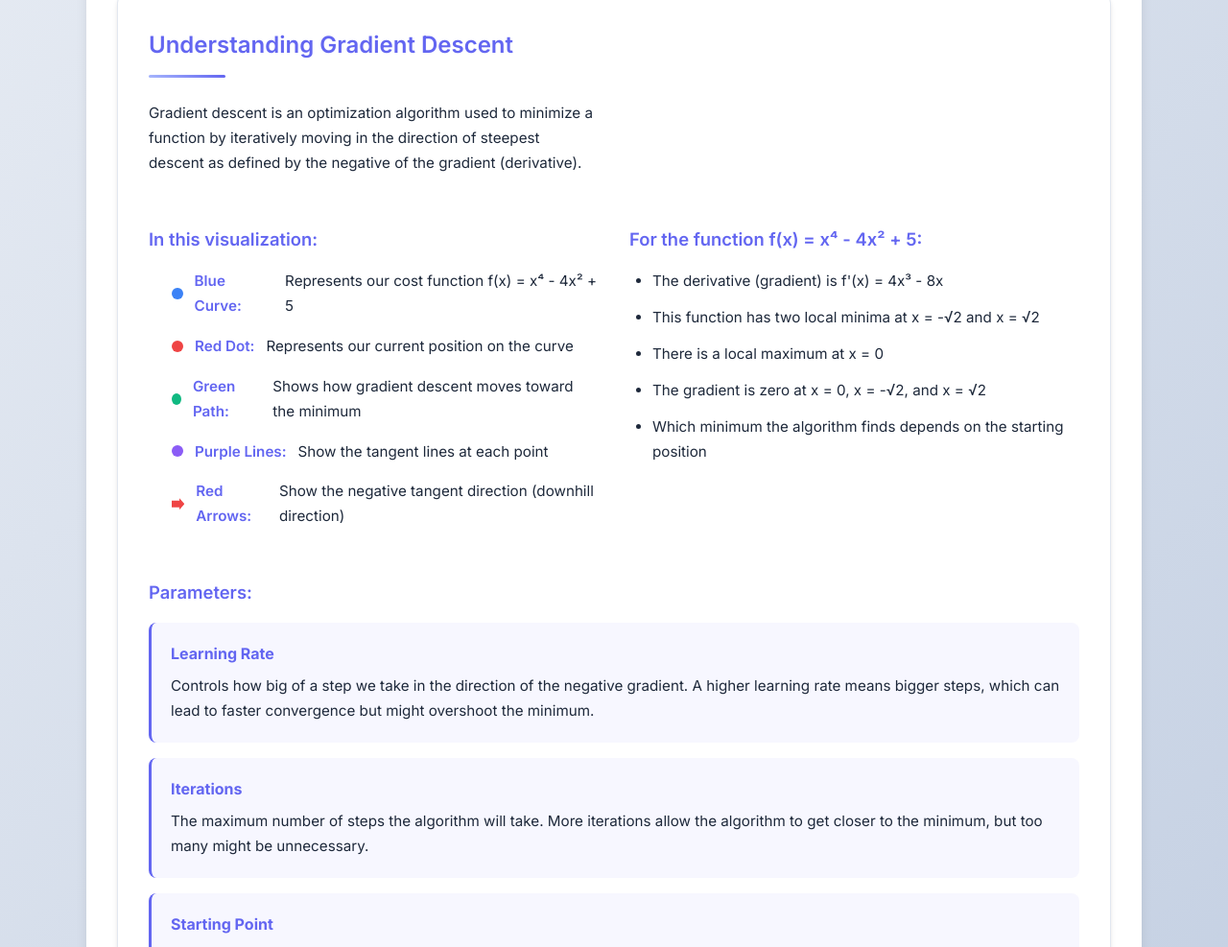
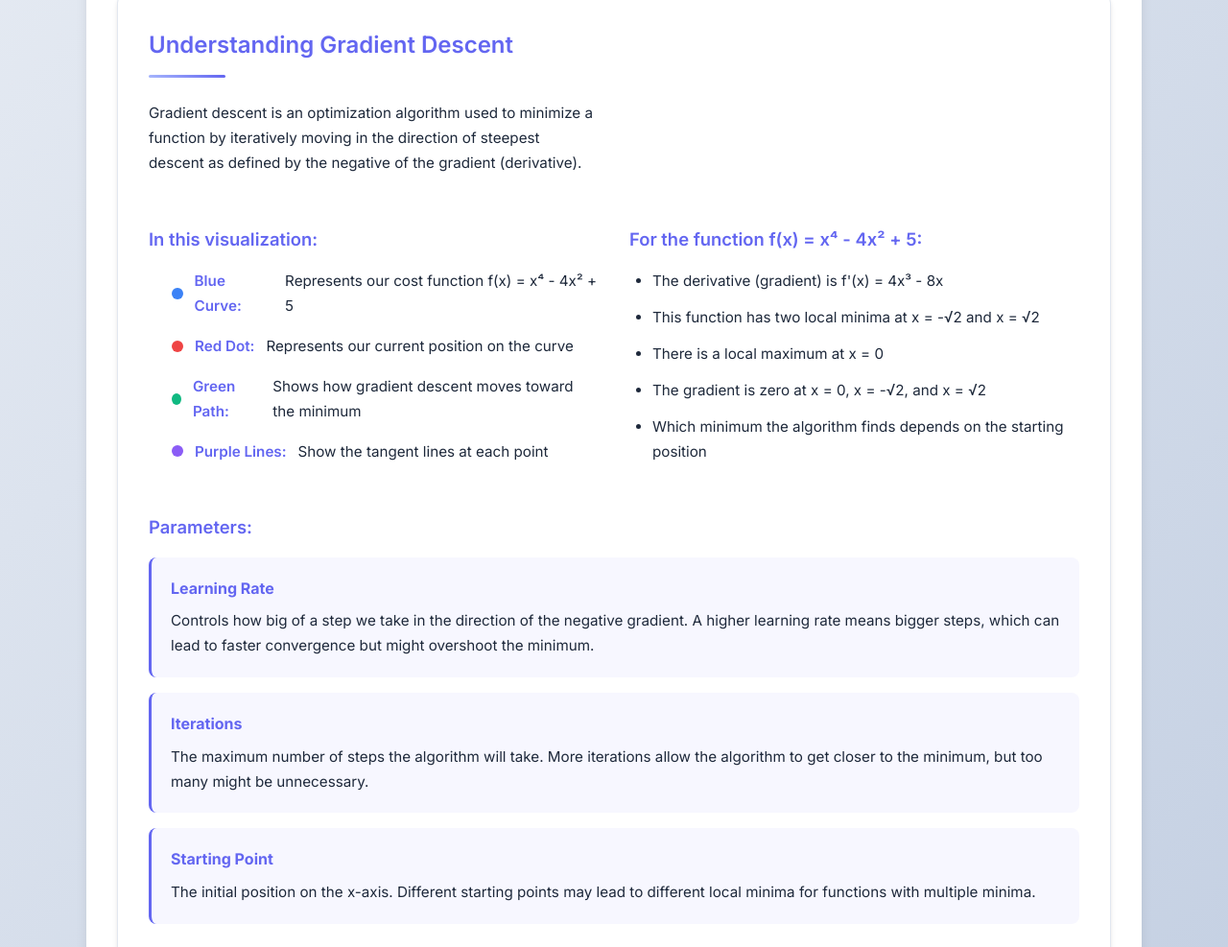
Before and after one commit to shosseini811/gradient-descent-visualization, a plain HTML site: page index.html in a window 1280 px wide. Shown: the part 1343-2330 px from the top of the page at 96% size. Drawn offline with Linux system fonts and the light colour scheme.

Commit message:
README updated

```diff
--- a/index.html
+++ b/index.html
@@ -96,7 +96,7 @@
                         <li><span class="dot red-dot"></span> <strong>Red Dot:</strong> Represents our current position on the curve</li>
                         <li><span class="dot green-dot"></span> <strong>Green Path:</strong> Shows how gradient descent moves toward the minimum</li>
                         <li><span class="dot purple-dot"></span> <strong>Purple Lines:</strong> Show the tangent lines at each point</li>
-                        <li><span class="dot arrow-dot"></span> <strong>Red Arrows:</strong> Show the negative tangent direction (downhill direction)</li>
+                        <!-- <li><span class="dot arrow-dot"></span> <strong>Red Arrows:</strong> Show the negative tangent direction (downhill direction)</li> -->
                     </ul>
                 </div>
 
```
